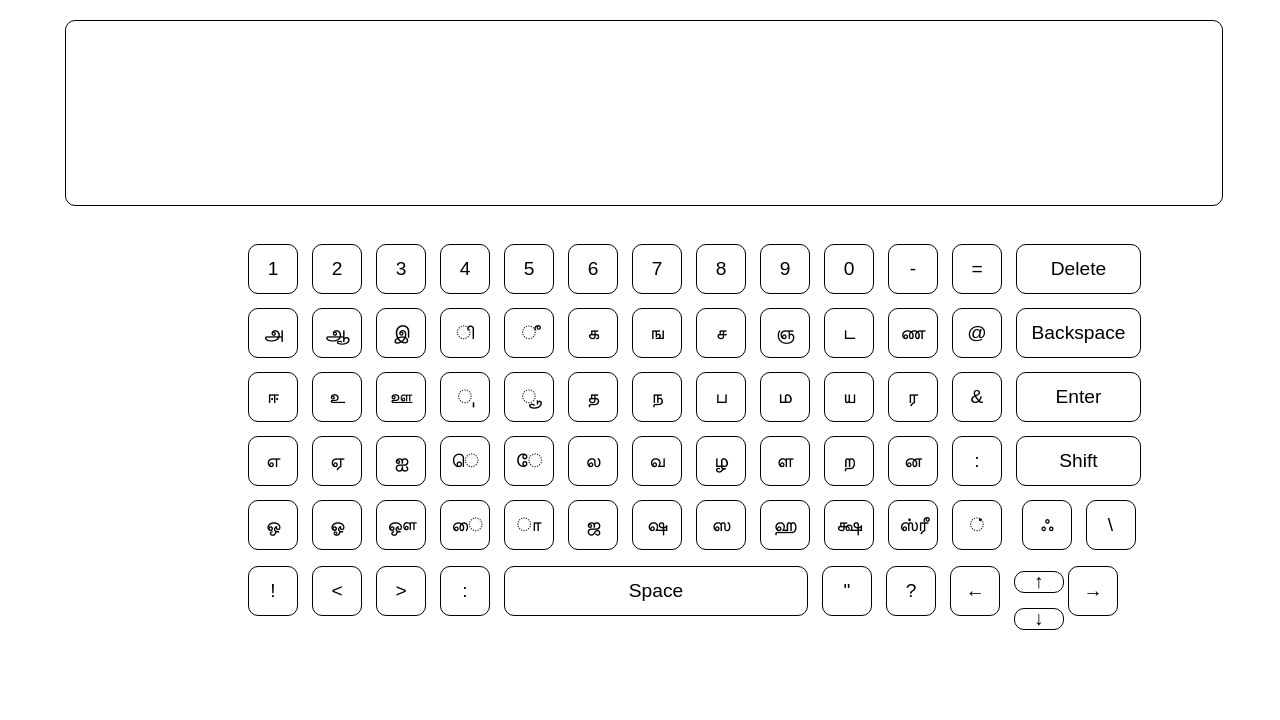
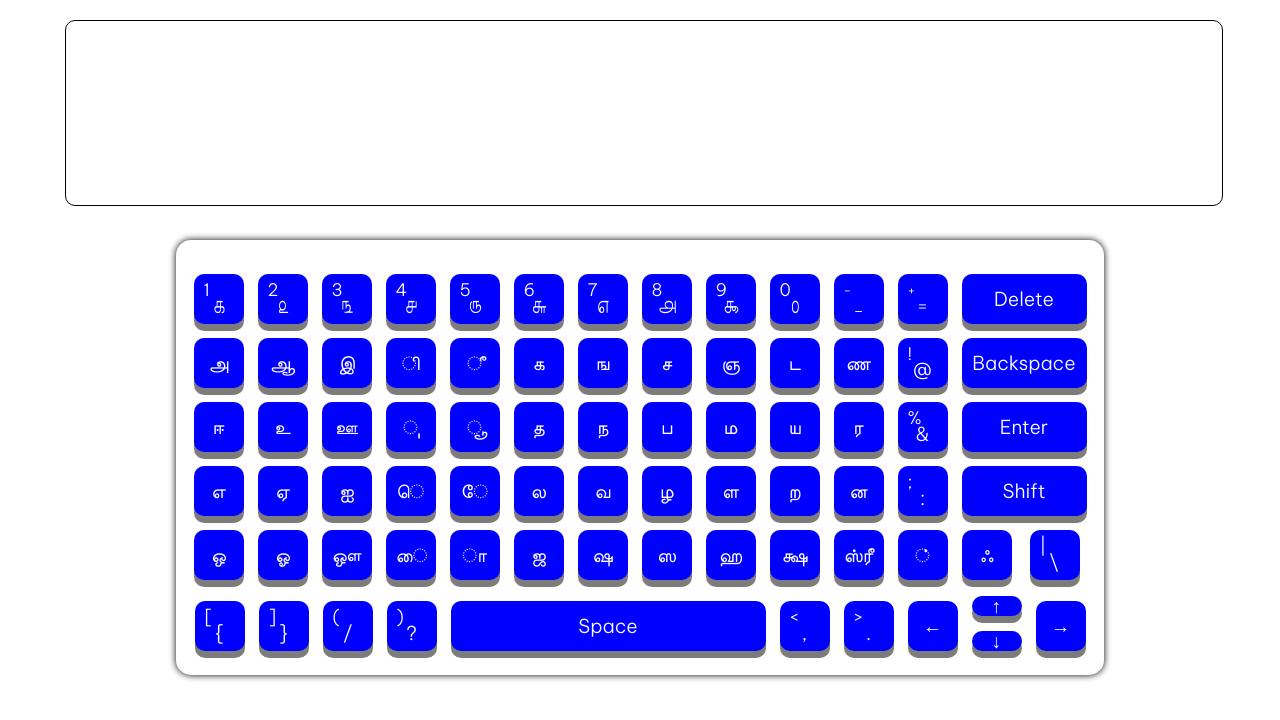
Before and after one commit to gokulapriyandckap/Tamil_Keyboard_V1, a plain HTML site: page index.html in a window 1280 px wide. Drawn offline with Linux system fonts and the light colour scheme.

Commit message:
Completed the development for first layout

```diff
--- a/index.html
+++ b/index.html
@@ -3,8 +3,12 @@
 <head>
     <meta charset="UTF-8">
     <meta name="viewport" content="width=device-width, initial-scale=1.0">
-    <title>Keyboard page</title>
+    <title>தமிழ் விசைப்பலகை</title>
+    <link rel="shortcut icon" href="keyboard logo.svg" type="image/x-icon">
     <link rel="stylesheet" href="style.css">
+    <link rel="preconnect" href="https://fonts.googleapis.com">
+<link rel="preconnect" href="https://fonts.gstatic.com" crossorigin>
+<link href="https://fonts.googleapis.com/css2?family=Be+Vietnam+Pro:wght@300&display=swap" rel="stylesheet">
 </head>
 <body>
     <div class="textarea">
@@ -14,19 +18,51 @@
         <table>
             <tr>
                 <div class="number_part">
-                    <td><button class="number">1</button></td>
-                    <td><button class="number">2</button></td>
-                    <td><button class="number">3</button></td>
-                    <td><button class="number">4</button></td>
-                    <td><button class="number">5</button></td>
-                    <td><button class="number">6</button></td>
-                    <td><button class="number">7</button></td>
-                    <td><button class="number">8</button></td>
-                    <td><button class="number">9</button></td>
-                    <td><button class="number">0</button></td>
-                    <td><button class="number">-</button></td>
-                    <td><button class="number">=</button></td>
-                    <td><button class="Delete">Delete</button></td>
+                    <td><button class="buttonStyle">
+                        <div class="number">1</div>
+                        <div class="key">௧</div>
+                    </button></td>
+                    <td> <button class="buttonStyle">
+                        <div class="number">2</div>
+                        <div class="key">௨</div>
+                    </button></td>
+                    <td> <button class="buttonStyle">
+                        <div class="number">3</div>
+                        <div class="key">௩</div>
+                    </button></td>
+                    <td><button class="buttonStyle">
+                        <div class="number">4</div>
+                        <div class="key">௪</div>
+                    </button></td>
+                    <td><button class="buttonStyle">
+                        <div class="number">5</div>
+                        <div class="key">௫</div>
+                    </button></td>
+                    <td><button class="buttonStyle">
+                        <div class="number">6</div>
+                        <div class="key">௬</div>
+                    </button></td>
+                    <td><button class="buttonStyle">
+                        <div class="number">7</div>
+                        <div class="key">௭</div>
+                    </button></td>
+                    <td><button class="buttonStyle">
+                        <div class="number">8</div>
+                        <div class="key">௮</div>
+                    </button></td>
+                    <td> <button class="buttonStyle">
+                        <div class="number">9</div>
+                        <div class="key">௯</div>
+                    </button></td>
+                    <td> <button class="buttonStyle">
+                        <div class="number">0</div>
+                        <div class="key">௦</div>
+                    </button></td>
+                    <td><button class="number buttonStyle"><div class="number">-</div>
+                        <div class="key">_</div></button></td>
+                    <td><button class="number buttonStyle"><div class="number">+</div>
+                        <div class="key">=</div></button></td>
+                    <td><button class="Delete buttonStyle">Delete</button></td>
                 </div>
             </tr>
             <div class="letters_part">
@@ -43,8 +79,9 @@
                         <td><button class="mei_eluthu">ஞ</button></td>
                         <td><button class="mei_eluthu">ட</button></td>
                         <td><button class="mei_eluthu">ண</button></td>
-                        <td><button class="mei_eluthu">@</button></td>
-                        <td><button class="Backspace">Backspace</button></td>
+                        <td><button class="buttonStyle"><div class="number">!</div>
+                            <div class="key">@</div></button></td>
+                        <td><button class="Backspace buttonStyle">Backspace</button></td>
                     </div>
                 </tr>
                 <tr>
@@ -60,8 +97,9 @@
                         <td><button class="mei_eluthu">ம</button></td>
                         <td><button class="mei_eluthu">ய</button></td>
                         <td><button class="mei_eluthu">ர</button></td>
-                        <td><button class="mei_eluthu">&</button></td>
-                        <td><button class="Enter">Enter</button></td>
+                        <td><button class="buttonStyle"><div class="number">%</div>
+                            <div class="key">&</div></button></td>
+                        <td><button class="Enter buttonStyle">Enter</button></td>
                     </div>
                 </tr>
                 <tr>
@@ -69,16 +107,17 @@
                         <td><button class="uyir_eluthu">எ</button></td>
                         <td><button class="uyir_eluthu">ஏ</button></td>
                         <td><button class="uyir_eluthu">ஐ</button></td>
-                        <td><button class="uyir_mei_eluthu">ெ</button></td>
-                        <td><button class="uyir_mei_eluthu">ே</button></td>
+                        <td><button id="first_letter" class="uyir_mei_eluthu">ெ</button></td>
+                        <td><button id="first_letter" class="uyir_mei_eluthu">ே</button></td>
                         <td><button class="mei_eluthu">ல</button></td>
                         <td><button class="mei_eluthu">வ</button></td>
                         <td><button class="mei_eluthu">ழ</button></td>
                         <td><button class="mei_eluthu">ள</button></td>
                         <td><button class="mei_eluthu">ற</button></td>
                         <td><button class="mei_eluthu">ன</button></td>
-                        <td><button class="mei_eluthu">:</button></td>
-                        <td><button class="Shift">Shift</button></td>
+                        <td><button class=" buttonStyle"><div class="number">;</div>
+                            <div class="key">:  </div></button>   </td>
+                        <td><button id="Shift" class="Shift buttonStyle">Shift</button></td>
                     </div>
                 </tr>
                 <tr>
@@ -86,23 +125,22 @@
                         <td><button class="uyir_eluthu">ஒ</button></td>
                         <td><button class="uyir_eluthu">ஓ</button></td>
                         <td><button class="uyir_eluthu">ஔ</button></td>
-                        <td><button class="uyir_mei_eluthu">ை</button></td>
+                        <td><button id="first_letter" class="uyir_mei_eluthu">ை</button></td>
                         <td><button class="uyir_mei_eluthu">ா</button></td>
-                        <td><button class="mei_eluthu">ஜ</button></td>
-                        <td><button class="mei_eluthu">ஷ</button></td>
-                        <td><button class="mei_eluthu">ஸ</button></td>
-                        <td><button class="mei_eluthu">ஹ</button></td>
-                        <td> <button class="mei_eluthu">க்ஷ</button></td>
-                        <td><button class="mei_eluthu">ஸ்ரீ</button></td>
+                        <td><button class="vada_eluthu">ஜ</button></td>
+                        <td><button class="vada_eluthu">ஷ</button></td>
+                        <td><button class="vada_eluthu">ஸ</button></td>
+                        <td><button class="vada_eluthu">ஹ</button></td>
+                        <td> <button class="vada_eluthu">க்ஷ</button></td>
+                        <td><button class="vada_eluthu">ஸ்ரீ</button></td>
                         <td><button class="uyir_mei_eluthu">்</button></td>
                         <td>
-                            <div class="ab">
+                            <div style="display: flex;gap: 8px;">
                                 <button class="mei_eluthu">ஃ</button>
-                                <button class="mei_eluthu">\</button>
+                                <button class=" buttonStyle"><div class="number">|</div>
+                                    <div class="key">\</div></button>
                             </div>
-                            <!-- style="display: flex;margin: 5px;" -->
                         </td>
-
                     </div>
                 </tr>
             </div>
@@ -110,21 +148,27 @@
         <table>
             <tr>
                 <div class="special_characters">
-                    <td><button class="exclamation_mark">!</button></td>
-                    <td><button class="less_than_symbol"><</button></td>
-                    <td><button class="greater_than_symbol">></button></td>
-                    <td><button class="colon">:</button></td>
-                    <td><button class="Space_bar">Space</button></td>
-                    <td><button class="quote_symbol">"</button></td>
-                    <td><button class="question_mark">?</button></td>
-                    <td><button class="left_arrow">←</button></td>
+                    <td><button class="exclamation_mark buttonStyle"><div class="number">[</div>
+                        <div class="key">{</div></button></td>
+                    <td><button class="less_than_symbol buttonStyle"><div class="number">]</div>
+                        <div class="key">}</div></button></td>
+                    <td><button class="greater_than_symbol buttonStyle"><div class="number">(</div>
+                        <div class="key">/</div></button></td>
+                    <td><button class="colon buttonStyle"><div class="number">)</div>
+                        <div class="key">?</div></button></td>
+                    <td><button class="Space_bar buttonStyle">Space</button></td>
+                    <td><button class="quote_symbol buttonStyle"><div class="number"><</div>
+                        <div class="key">,</div></button></td>
+                    <td><button class="question_mark buttonStyle"><div class="number">></div>
+                        <div class="key">.</div></button></td>
+                    <td><button class="left_arrow buttonStyle">←</button></td>
                     <td>
                         <div class="arrows">
-                            <button class="up_arror">↑</button>
-                            <button class="down_arrow">↓</button>
+                            <button class="up_arror buttonStyle">↑</button>
+                            <button class="down_arrow buttonStyle">↓</button>
                         </div>
                     </td>
-                   <td> <button class="right_arrow">→</button></td>
+                   <td> <button class="right_arrow buttonStyle">→</button></td>
                 </div>
             </tr>
         </table>
--- a/style.css
+++ b/style.css
@@ -1,6 +1,7 @@
 *{
     padding: auto;
     margin: 0 auto;
+    font-family: 'Be Vietnam Pro', sans-serif;
 }
 textarea{
     width: 90%;
@@ -24,9 +25,9 @@ textarea:focus{
     box-shadow: 0px 8px 40px lightblue;
     border-color: white;
 }
-.container{
+.container {
     text-align: center;
-    width: 50rem;
+    width: 58rem;
     padding-top: 2%;
     padding-bottom: 0.9%;
 }
@@ -41,12 +42,12 @@ button{
     height: 50px;
     margin: 5px;
 }
-.Space_bar{
-    width: 19rem;
+.Space_bar {
+    width: 315px;
 }
-.arrows{
-    width: 50px;
-    height: 50px;
+.arrows {
+    width: 60px;
+    height: 70px;
     gap: 5px;
     display: flex;
     flex-direction: column;
@@ -79,3 +80,41 @@ button{
 .Shift{
     width: 125px;
 }
+.key{
+    /* margin-top: -5px; */
+    line-height: 20px;
+    text-align: center;
+}
+.number {
+    font-size: .9em;
+    line-height: 12px;
+    text-align: left;
+}
+.container {
+    border: 0;
+    margin-top: 30px;
+    color: black;
+    border-radius: 15px;
+    box-shadow: 0px 0px 7px 0px black;
+}
+
+
+
+button {
+  cursor: pointer;
+  color: #fff;
+  background-color: blue;
+  border: none;
+  box-shadow: 0  7px #7c7c7c;
+}
+
+button:active {
+  background-color:rgb(0, 38, 87);
+  box-shadow: 0 5px #666;
+  color: white;
+  font-size: larger;
+  transform: translateY(4px);
+}
+.active{
+    background-color: green;
+}
```
Also changed, not shown: index.js (+60 -0 lines), keyboard logo.svg (added).
